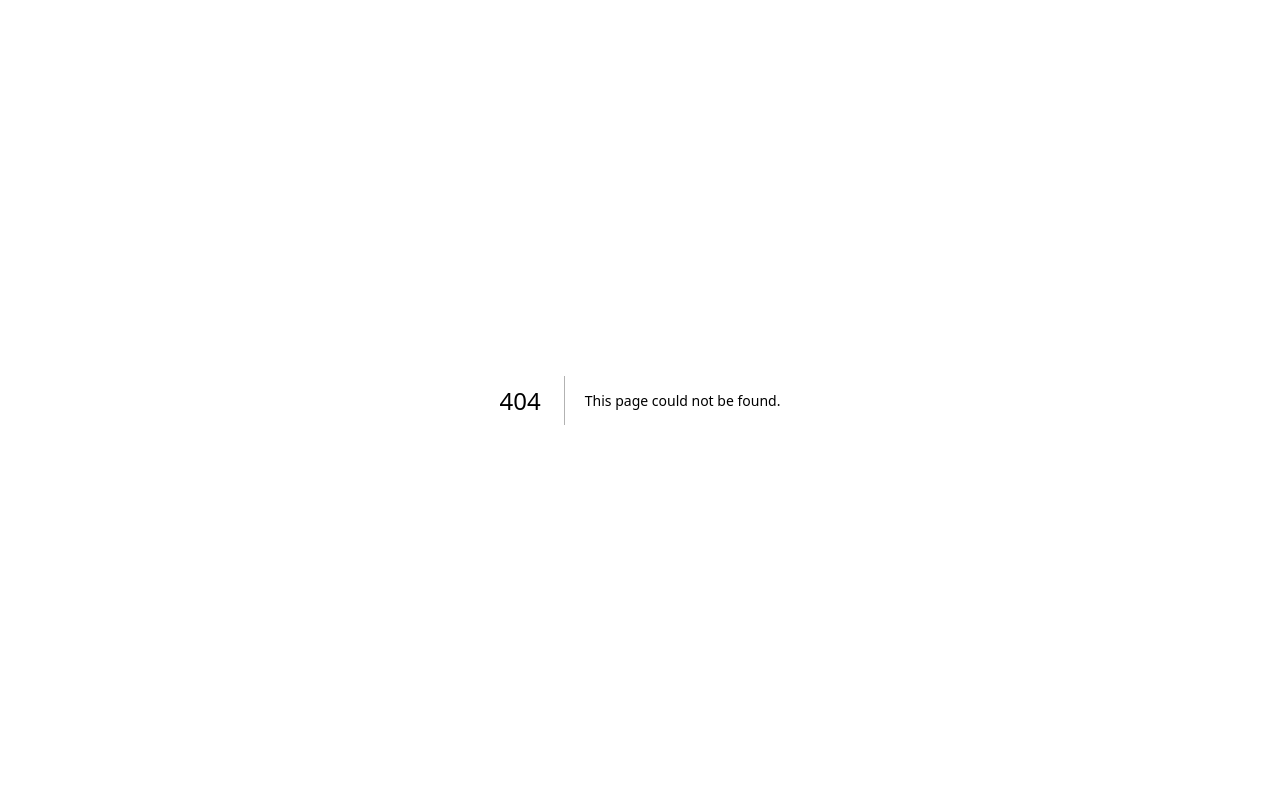
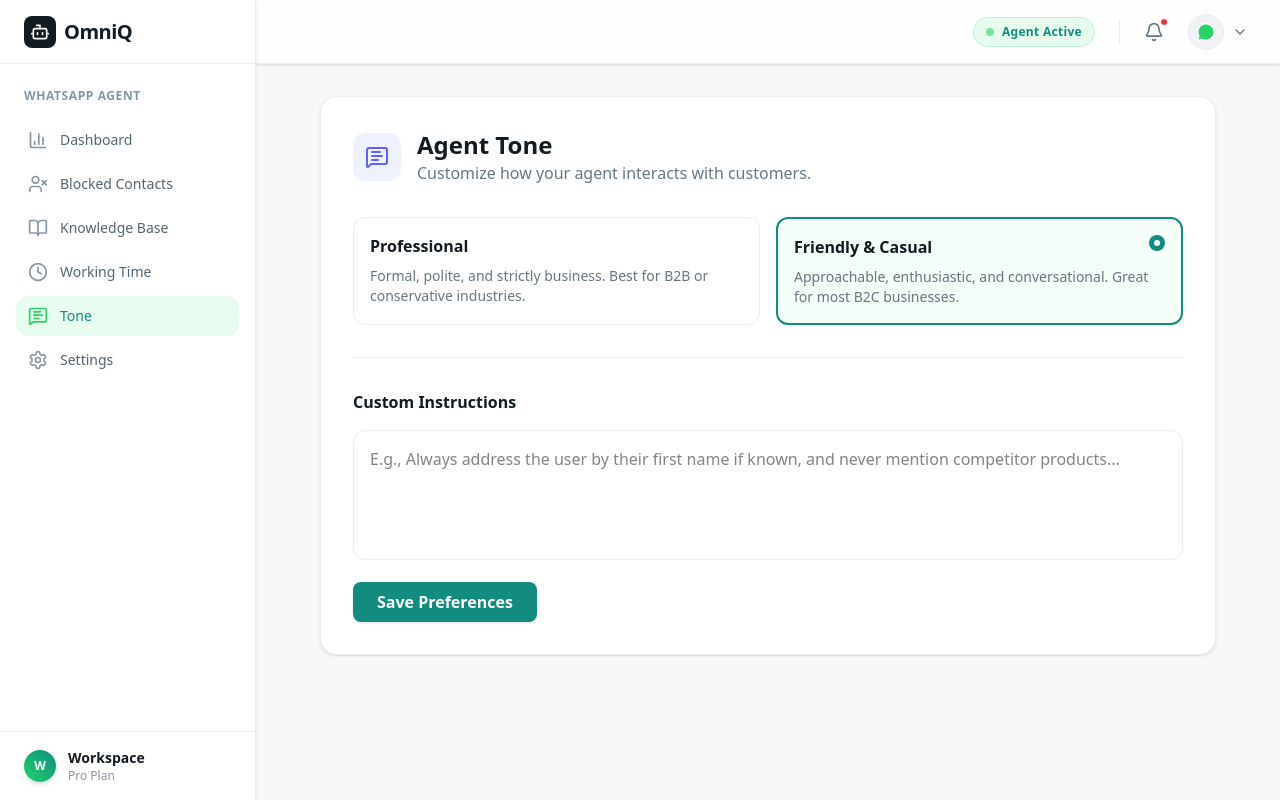
Before and after one commit to itz-rajkeshav/OmniAgent, a Next.js app in the folder frontend/: page /whatsapp-agent/tone in a window 1280 px wide. Before the commit this address had no page. Built offline with nearby package versions, Linux system fonts and the light colour scheme; no server answers; sample sign-in values are in the browser's storage.

Commit message:
feat: add WhatsApp integration settings and tone configuration pages; implement sidebar and header components

```diff
--- /dev/null
+++ b/frontend/app/whatsapp-agent/settings/page.tsx
@@ -0,0 +1,39 @@
+import { Settings as SettingsIcon } from "lucide-react";
+
+export default function SettingsPage() {
+  return (
+    <div className="max-w-4xl mx-auto">
+      <div className="bg-white rounded-2xl p-8 border border-[#E9EDEF] shadow-sm">
+        <div className="flex items-center gap-4 mb-8">
+          <div className="w-12 h-12 bg-gray-100 text-[#54656F] rounded-xl flex items-center justify-center">
+            <SettingsIcon className="w-6 h-6" />
+          </div>
+          <div>
+            <h1 className="text-2xl font-bold text-[#111B21]">Settings</h1>
+            <p className="text-[#667781]">General configuration for your WhatsApp integration.</p>
+          </div>
+        </div>
+
+        <div className="space-y-6">
+          <div className="flex items-center justify-between p-4 border border-[#E9EDEF] rounded-xl">
+             <div>
+                <h3 className="font-semibold text-[#111B21] text-sm">Agent Name</h3>
+                <p className="text-sm text-[#667781]">Internal name for your agent</p>
+             </div>
+             <p className="text-[#111B21] font-medium">OmniQ Bot</p>
+          </div>
+
+          <div className="flex items-center justify-between p-4 border border-red-100 bg-red-50 rounded-xl">
+             <div>
+                <h3 className="font-semibold text-red-700 text-sm">Disconnect Agent</h3>
+                <p className="text-sm text-red-600/80">Revoke access and stop all automated replies.</p>
+             </div>
+             <button className="bg-white text-red-600 border border-red-200 px-4 py-2 rounded-lg text-sm font-bold shadow-sm hover:bg-red-50 transition-colors">
+                Disconnect
+             </button>
+          </div>
+        </div>
+      </div>
+    </div>
+  );
+}
--- /dev/null
+++ b/frontend/app/whatsapp-agent/tone/page.tsx
@@ -0,0 +1,46 @@
+import { MessageSquareText } from "lucide-react";
+
+export default function TonePage() {
+  return (
+    <div className="max-w-4xl mx-auto">
+      <div className="bg-white rounded-2xl p-8 border border-[#E9EDEF] shadow-sm">
+        <div className="flex items-center gap-4 mb-8">
+          <div className="w-12 h-12 bg-indigo-50 text-indigo-500 rounded-xl flex items-center justify-center">
+            <MessageSquareText className="w-6 h-6" />
+          </div>
+          <div>
+            <h1 className="text-2xl font-bold text-[#111B21]">Agent Tone</h1>
+            <p className="text-[#667781]">Customize how your agent interacts with customers.</p>
+          </div>
+        </div>
+
+        <div className="grid grid-cols-1 md:grid-cols-2 gap-4">
+          <div className="border border-[#E9EDEF] p-4 rounded-xl cursor-pointer hover:border-[#128C7E] transition-colors relative">
+            <h3 className="font-bold text-[#111B21] mb-2">Professional</h3>
+            <p className="text-[#667781] text-sm">Formal, polite, and strictly business. Best for B2B or conservative industries.</p>
+          </div>
+          <div className="border-2 border-[#128C7E] bg-[#25D366]/5 p-4 rounded-xl cursor-pointer transition-colors relative">
+            <div className="absolute top-4 right-4 w-4 h-4 rounded-full bg-[#128C7E] flex items-center justify-center">
+              <div className="w-1.5 h-1.5 bg-white rounded-full"></div>
+            </div>
+            <h3 className="font-bold text-[#111B21] mb-2">Friendly & Casual</h3>
+            <p className="text-[#667781] text-sm">Approachable, enthusiastic, and conversational. Great for most B2C businesses.</p>
+          </div>
+          {/* Add more tones here */}
+        </div>
+
+        <div className="mt-8 pt-8 border-t border-[#E9EDEF]">
+            <h3 className="font-bold text-[#111B21] mb-4">Custom Instructions</h3>
+            <textarea
+              className="w-full p-4 border border-[#E9EDEF] rounded-xl focus:outline-none focus:border-[#128C7E] resize-none"
+              rows={4}
+              placeholder="E.g., Always address the user by their first name if known, and never mention competitor products..."
+            ></textarea>
+            <button className="mt-4 bg-[#128C7E] hover:bg-[#075E54] text-white px-6 py-2 rounded-lg font-bold shadow-sm transition-colors duration-300">
+              Save Preferences
+            </button>
+        </div>
+      </div>
+    </div>
+  );
+}
--- /dev/null
+++ b/frontend/components/whatsapp-agent/Header.tsx
@@ -0,0 +1,43 @@
+"use client";
+
+import { MessageCircle, Bell, ChevronDown } from "lucide-react";
+
+export function Header() {
+  return (
+    <header className="h-16 bg-white/80 backdrop-blur-md border-b border-[#E9EDEF] sticky top-0 z-40 flex items-center justify-between px-8 shadow-sm transition-all">
+      {/* Left side: Page Title or Breadcrumbs can go here */}
+      <div className="flex items-center">
+        {/* Placeholder if we want dynamic title later */}
+      </div>
+
+      {/* Right side: Actions & Status */}
+      <div className="flex items-center gap-6">
+        <div className="flex items-center gap-2 bg-[#25D366]/10 px-3 py-1.5 rounded-full border border-[#25D366]/20">
+          <div className="w-2 h-2 rounded-full bg-[#25D366] animate-pulse"></div>
+          <span className="text-xs font-semibold text-[#128C7E] tracking-wide">
+            Agent Active
+          </span>
+        </div>
+
+        <div className="h-6 w-px bg-[#E9EDEF]"></div>
+
+        <button className="relative text-[#667781] hover:text-[#111B21] transition-colors">
+          <Bell className="w-5 h-5" />
+          <span className="absolute -top-1 -right-1 w-2 h-2 bg-red-500 rounded-full border border-white"></span>
+        </button>
+
+        <button className="flex items-center gap-2 group">
+          <div className="w-9 h-9 rounded-full bg-[#F0F2F5] border border-[#E9EDEF] flex items-center justify-center overflow-hidden">
+             {/* Mini Robot Avatar */}
+            <MessageCircle
+              className="w-5 h-5 text-[#25D366] group-hover:scale-110 transition-transform"
+              fill="#25D366"
+              stroke="white"
+            />
+          </div>
+          <ChevronDown className="w-4 h-4 text-[#667781] group-hover:text-[#111B21] transition-colors" />
+        </button>
+      </div>
+    </header>
+  );
+}
--- /dev/null
+++ b/frontend/components/whatsapp-agent/Sidebar.tsx
@@ -0,0 +1,113 @@
+"use client";
+
+import Link from "next/link";
+import { usePathname } from "next/navigation";
+import {
+  BarChart3,
+  UserX,
+  BookOpen,
+  Clock,
+  MessageSquareText,
+  Settings,
+  Bot
+} from "lucide-react";
+import { cn } from "@/lib/utils";
+
+const sidebarLinks = [
+  {
+    name: "Dashboard",
+    href: "/whatsapp-agent",
+    icon: BarChart3,
+  },
+  {
+    name: "Blocked Contacts",
+    href: "/whatsapp-agent/blocked-contacts",
+    icon: UserX,
+  },
+  {
+    name: "Knowledge Base",
+    href: "/whatsapp-agent/knowledge-base",
+    icon: BookOpen,
+  },
+  {
+    name: "Working Time",
+    href: "/whatsapp-agent/working-time",
+    icon: Clock,
+  },
+  {
+    name: "Tone",
+    href: "/whatsapp-agent/tone",
+    icon: MessageSquareText,
+  },
+  {
+    name: "Settings",
+    href: "/whatsapp-agent/settings",
+    icon: Settings,
+  },
+];
+
+export function Sidebar() {
+  const pathname = usePathname();
+
+  return (
+    <aside className="fixed top-0 left-0 h-screen w-64 bg-white border-r border-[#E9EDEF] flex flex-col shadow-sm z-50 transition-transform">
+      {/* Brand area */}
+      <div className="h-16 flex items-center px-6 border-b border-[#E9EDEF]">
+        <Link href="/dashboard" className="flex items-center gap-2 group">
+          <div className="w-8 h-8 rounded-lg bg-[#111B21] flex items-center justify-center group-hover:bg-[#128C7E] transition-colors">
+            <Bot className="w-5 h-5 text-white" />
+          </div>
+          <span className="font-bold text-xl text-[#111B21] tracking-tight">
+            OmniQ
+          </span>
+        </Link>
+      </div>
+
+      {/* Navigation */}
+      <div className="flex-1 py-6 px-4 space-y-2 overflow-y-auto">
+        <div className="text-xs font-semibold text-[#8696A0] uppercase tracking-wider mb-4 px-2">
+          WhatsApp Agent
+        </div>
+        <nav className="space-y-1">
+          {sidebarLinks.map((link) => {
+            const isActive = pathname === link.href;
+            const Icon = link.icon;
+            return (
+              <Link
+                key={link.name}
+                href={link.href}
+                className={cn(
+                  "flex items-center gap-3 px-3 py-2.5 rounded-xl text-sm font-medium transition-all duration-200",
+                  isActive
+                    ? "bg-[#25D366]/10 text-[#128C7E]"
+                    : "text-[#54656F] hover:bg-[#F0F2F5] hover:text-[#111B21]"
+                )}
+              >
+                <Icon
+                  className={cn(
+                    "w-5 h-5 transition-colors",
+                    isActive ? "text-[#25D366]" : "text-[#8696A0]"
+                  )}
+                />
+                {link.name}
+              </Link>
+            );
+          })}
+        </nav>
+      </div>
+
+      {/* Footer / User Profile snippet if needed */}
+      <div className="p-4 border-t border-[#E9EDEF]">
+        <div className="flex items-center gap-3 px-2">
+          <div className="w-8 h-8 rounded-full bg-gradient-to-tr from-[#25D366] to-[#128C7E] flex items-center justify-center text-white font-bold text-xs shadow-md">
+            W
+          </div>
+          <div className="flex flex-col">
+            <span className="text-sm font-semibold text-[#111B21]">Workspace</span>
+            <span className="text-xs text-[#8696A0]">Pro Plan</span>
+          </div>
+        </div>
+      </div>
+    </aside>
+  );
+}
```
